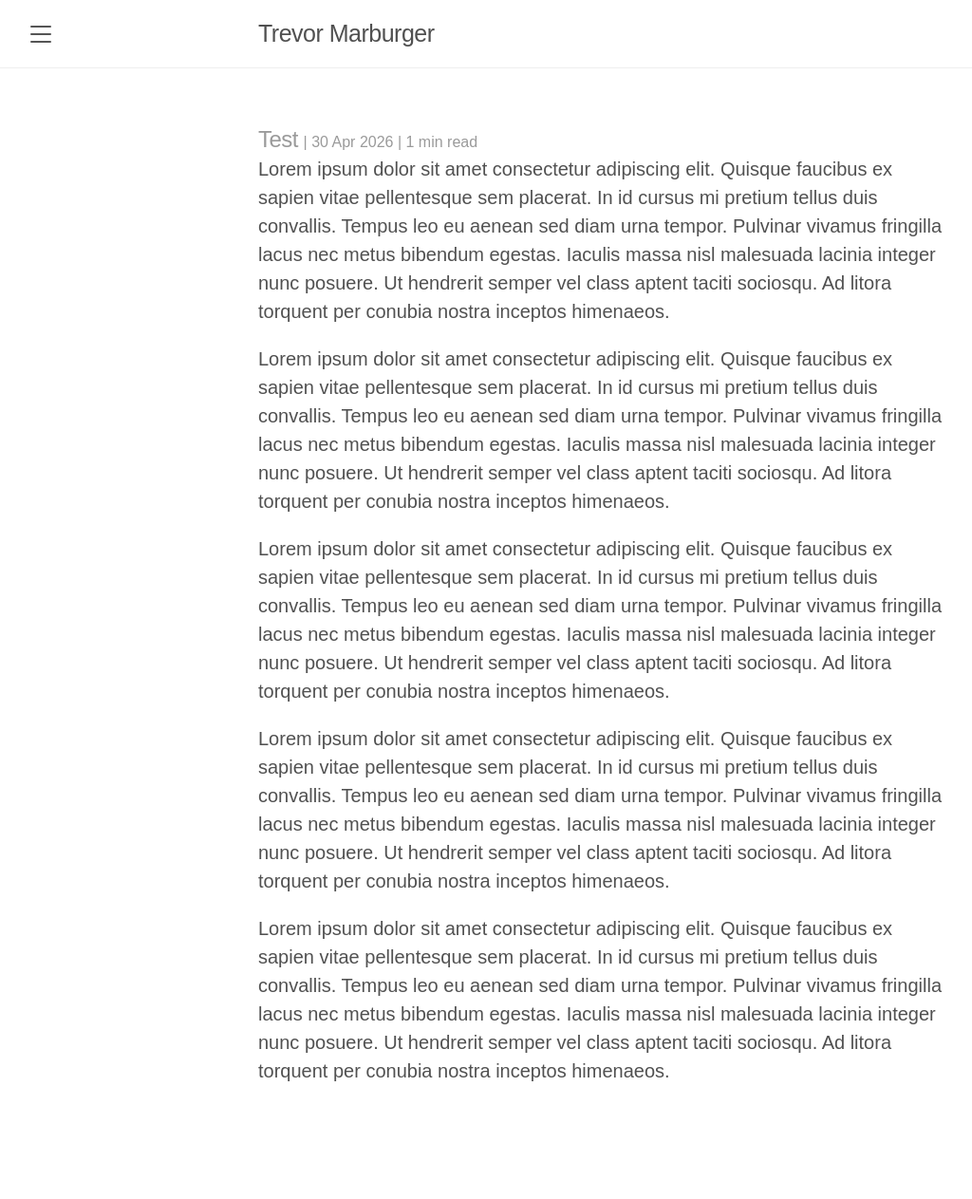
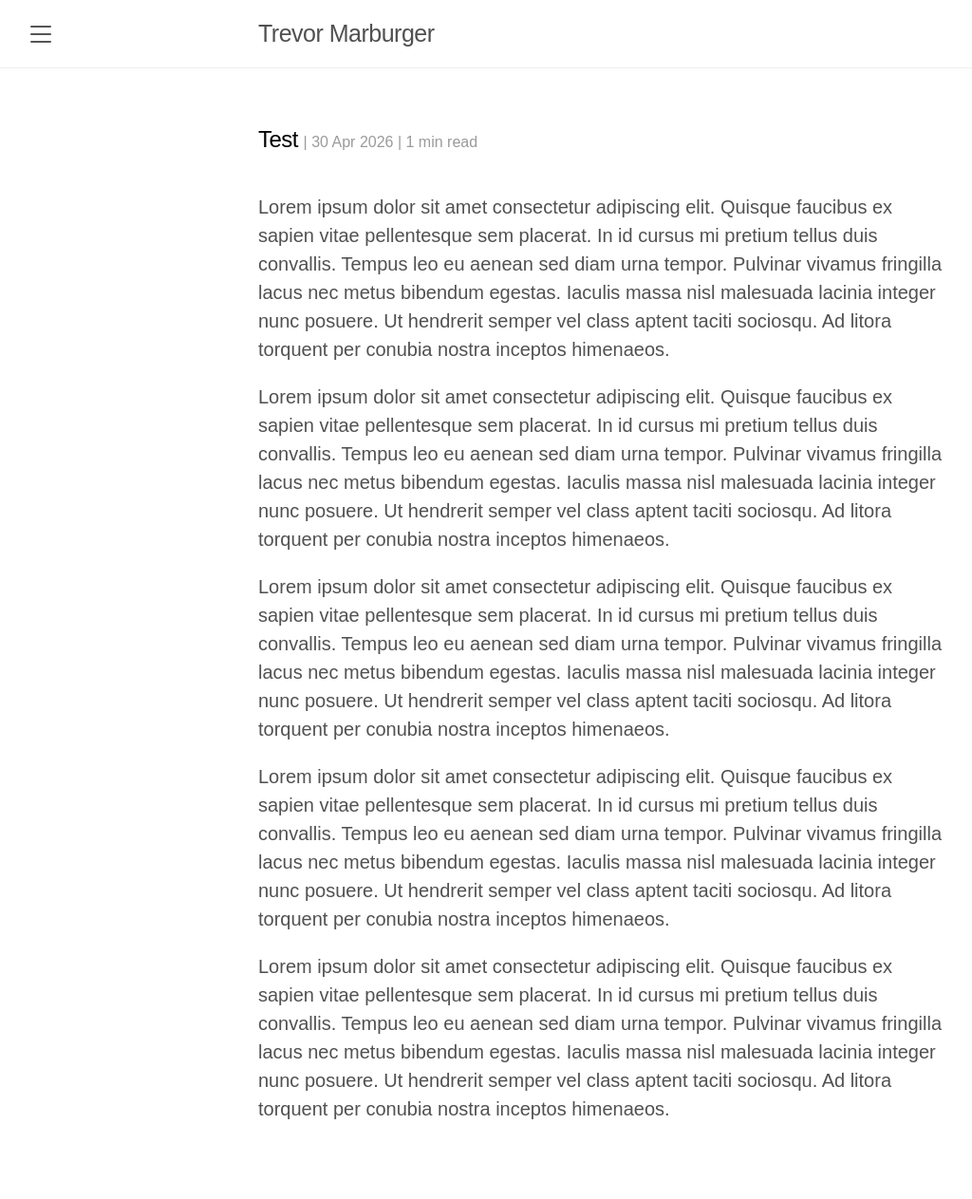
Before and after one commit to trevormarburger/trevormarburger.github.io, a Jekyll site: the page built from _posts/2026-04-30-test.md, in a window 1280 px wide. Shown: the whole page at 95% size, without its empty margins (8-1032 px from the left). Built offline with Jekyll 4.4.1, drawn with Linux system fonts in a browser that asks for light colours; before the commit the page ends 1223 px from its top, so only the background shows below that.

Commit message:
Formatting

```diff
--- a/_layouts/post.html
+++ b/_layouts/post.html
@@ -3,6 +3,7 @@ layout: default
 ---
 
 <div class="post">
+  <header class="post-header">
     <h1 class="post-title">{{ page.title }}</h1>
     <span class="post-date">
       | {{ page.date | date_to_string }}
@@ -13,6 +14,7 @@ layout: default
         | {{ words | divided_by: 180 }} min read
       {% endif %}
     </span>
+  </header>
   {{ content }}
 </div>
 
--- a/index.html
+++ b/index.html
@@ -6,6 +6,7 @@ title: Home
 <div class="posts">
   {% for post in paginator.posts %}
   <div class="post">
+    <header class="post-header">
       <h1 class="post-title">
         <a href="{{ post.url | absolute_url }}">
           {{ post.title }}
@@ -20,6 +21,7 @@ title: Home
           | {{ words | divided_by: 180 }} min read
         {% endif %}
       </span>
+    </header>
   </div>
   {% endfor %}
 </div>
--- a/public/css/lanyon.css
+++ b/public/css/lanyon.css
@@ -307,11 +307,15 @@ a.sidebar-nav-item:focus {
   margin-bottom: 4em;
 }
 
+.post-header {
+  margin-bottom: 2rem;
+}
+
 /* Blog post or page title */
 .page-title,
 .post-title,
 .post-title a {
-  color: #9a9a9a;
+  color: #000;
 }
 .page-title,
 .post-title {
--- a/public/css/poole.css
+++ b/public/css/poole.css
@@ -333,11 +333,15 @@ tbody tr:nth-child(odd) th {
   margin-bottom: 4em;
 }
 
+.post-header {
+  margin-bottom: 2rem;
+}
+
 /* Blog post or page title */
 .page-title,
 .post-title,
 .post-title a {
-  color: #303030;
+  color: #000;
 }
 .page-title,
 .post-title {
```
Also changed, not shown: about.md (line endings or trailing spaces). Lines whose indentation alone changed are shown as unchanged.
